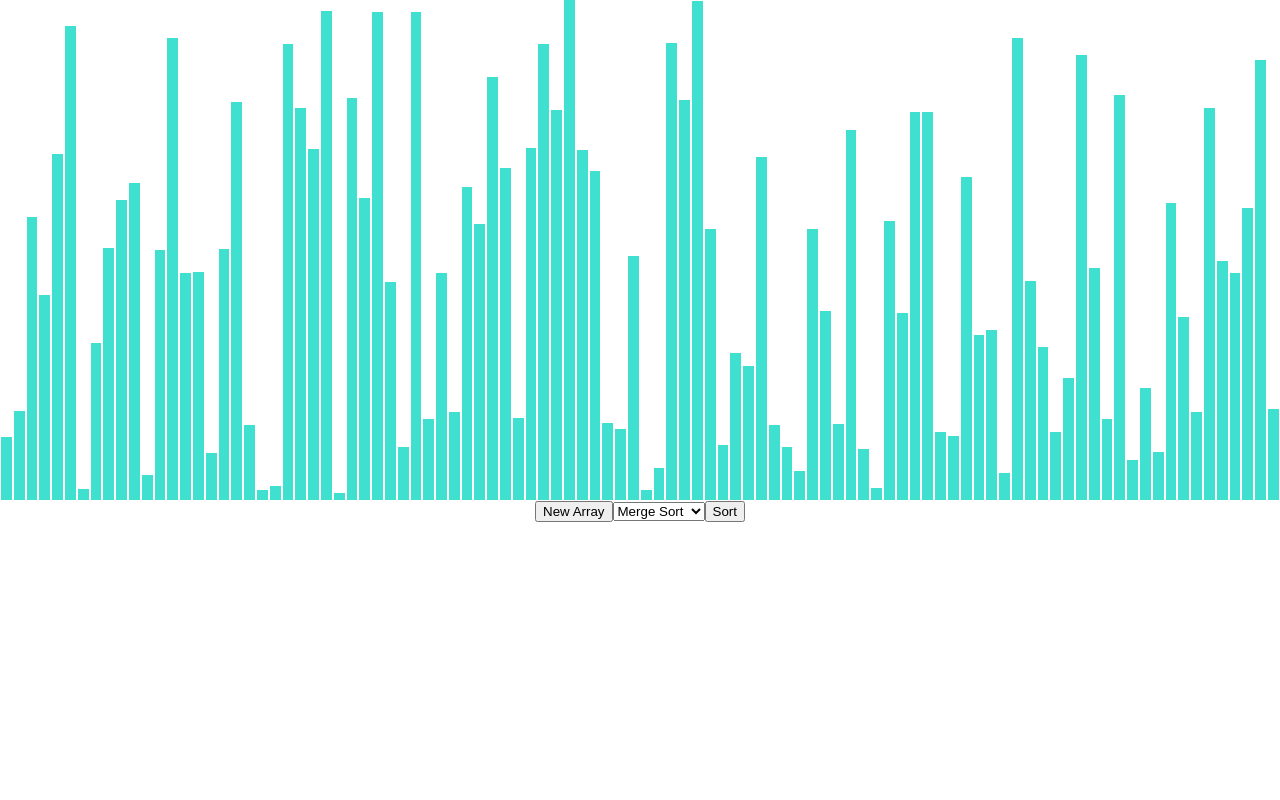
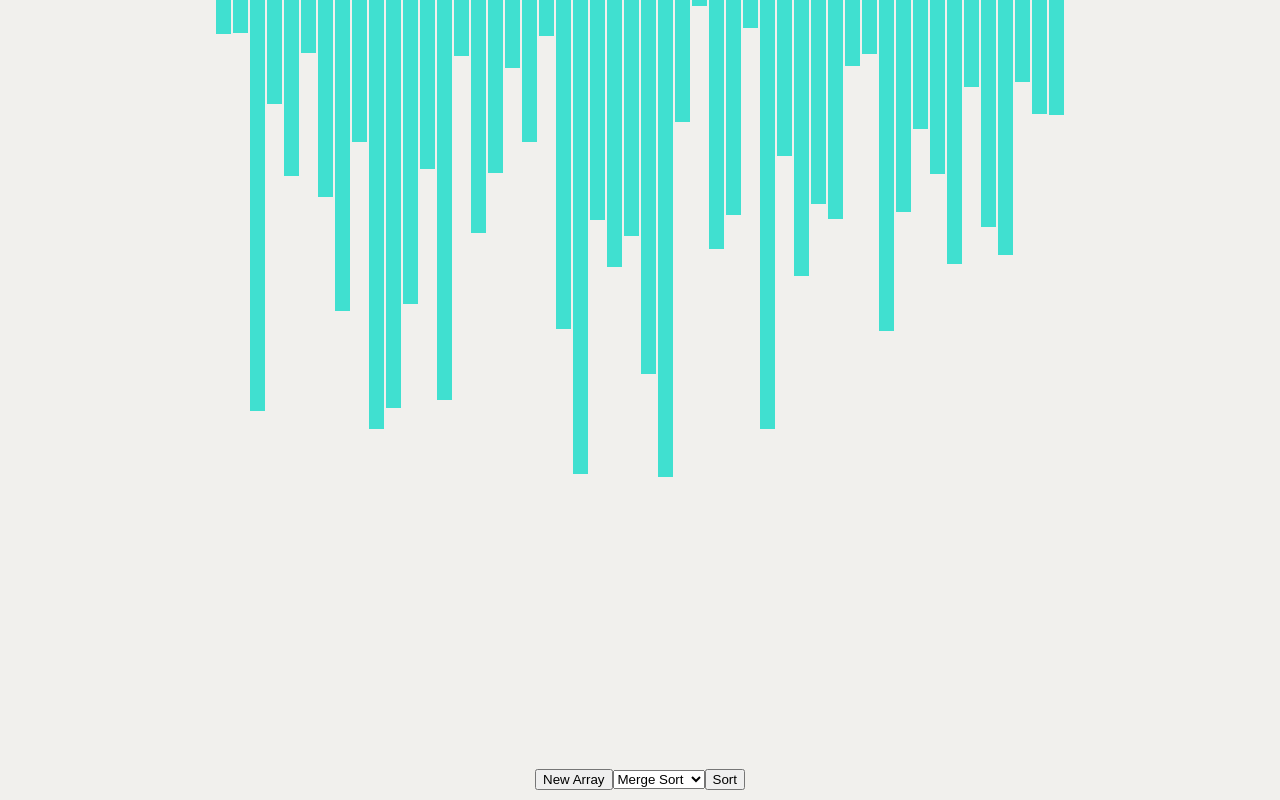
Before and after one commit to ashwinraonc-oss/Algorithm-Visualizer, a React (Create React App) app: page / in a window 1280 px wide. Built offline with nearby package versions, Linux system fonts and the light colour scheme.

Commit message:
added console log for performance of bubble sort in milliseconds

```diff
--- a/src/SortingVisualizer/SortingVisualizer.css
+++ b/src/SortingVisualizer/SortingVisualizer.css
@@ -5,6 +5,16 @@
 }
 .array-container{
     display: flex;
-    flex-direction: row;
-    align-items: flex-end;
+    /* flex-direction: row; */
+    justify-content: center;
+    /* align-items: center; */
 }
+.buttons{
+    position:fixed;
+    width:100%;
+    bottom:10px;
+    text-align:center;
+}
+body {
+  background-color: rgb(241, 240, 237);
+}
--- a/src/SortingVisualizer/SortingVisualizer.jsx
+++ b/src/SortingVisualizer/SortingVisualizer.jsx
@@ -16,11 +16,12 @@ export default class SortingVisualizer extends React.Component {
     }
 
     resetArray(){
-        const array = []
-        for (let i = 0; i < 100; i++){
-            array.push(randomIntFromInterval(5, 500));
-        }
-        this.setState({array});
+        // const array = []
+        // for (let i = 0; i < 50; i++){
+        //     array.push(randomIntFromInterval(5, 500));
+        // }
+        // this.setState({array});
+        this.setState({array: generateRandomArray(), comparing: []});
     }
     runSort(){
         switch (this.state.algorithm){
@@ -29,15 +30,18 @@ export default class SortingVisualizer extends React.Component {
                 console.log(sorted);
                 break;}
             case "bubble": {
-                const sorted = this.animateBubble(bubbleSort(this.state.array));
-                console.log(sorted);
+                // const sorted = this.animateBubble(bubbleSort(this.state.array));
+                // console.log(sorted);
+                const newArr = generateRandomArray();
+                this.setState({array: newArr, comparing: []});
+                this.animateBubble(bubbleSort(newArr));
                 break;}
             case "heap": heapSort(this.state.array); break;
             case "quick": quickSort(this.state.array); break;
         }
     }
     animateBubble(swap_arr){
-        const speed = 3
+        const speed = 4
         swap_arr.forEach(([i,j], index) => {
             setTimeout(() => {
                 this.setState((prev) => {
@@ -63,11 +67,13 @@ export default class SortingVisualizer extends React.Component {
                         key = {idx}
                         style = {{
                             height: `${value}px`,
-                            backgroundColor: comparing.includes(idx) ? "tan":"turquoise",
+                            backgroundColor: comparing.includes(idx) ? "orange":"turquoise",
                         }}
                     ></div>
                 ))}
             </div>
+
+            <div className = "buttons">
 
             <button onClick={() => this.resetArray()}>New Array</button>
             <select onChange={(e) => this.setState({algorithm: e.target.value})}>
@@ -80,9 +86,19 @@ export default class SortingVisualizer extends React.Component {
             </select>
 
             <button onClick={() => this.runSort()}>Sort</button>
+
+            </div>
         </>)
     }
 }
     function randomIntFromInterval(min, max) {
         return Math.floor(Math.random() * (max - min + 1) + min);
     }
+    function generateRandomArray(size = 50, min = 5, max = 500){
+        const local_array = [];
+        for (let i = 0; i < size; i++){
+            local_array.push(randomIntFromInterval(min, max));
+        }
+        return local_array;
+
+    }
--- a/src/SortingVisualizer/sortingAlgos.js
+++ b/src/SortingVisualizer/sortingAlgos.js
@@ -25,6 +25,7 @@ export function mergeSort(arr){
     }
 
     export function bubbleSort(arr){
+        const startTime = performance.now()
         let flag = true
         const arr_copy = [...arr]
         let animation_arr = []
@@ -40,6 +41,8 @@ export function mergeSort(arr){
                 }
             }
         }
+        const endTime = performance.now()
+        console.log(`Bubble Sort took ${endTime - startTime} ms`)
         return (animation_arr)
         }
     export function quickSort(){
```
